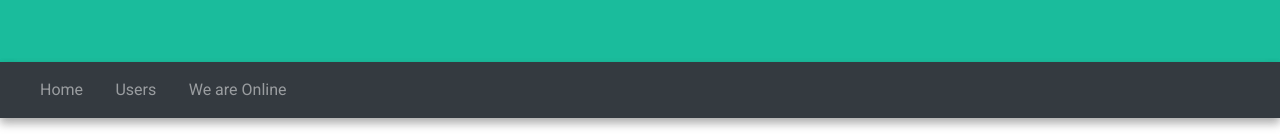
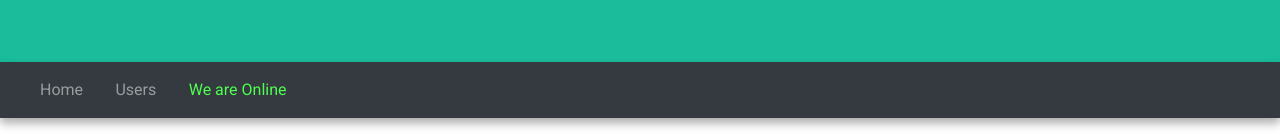
Before and after one commit to chiddy50/VueJsWithFirebase, a Vue app: page / in a window 1280 px wide. Shown: the part 130-270 px from the top of the page. Built offline with nearby package versions, Linux system fonts and the light colour scheme; what vue-uuid would draw is missing.

Commit message:
Final commit

```diff
--- a/index.html
+++ b/index.html
@@ -9,7 +9,7 @@
     <script src="https://ajax.googleapis.com/ajax/libs/jquery/3.4.1/jquery.min.js"></script>
 		<script src="https://cdnjs.cloudflare.com/ajax/libs/popper.js/1.16.0/umd/popper.min.js"></script>
     <script src="https://maxcdn.bootstrapcdn.com/bootstrap/4.4.1/js/bootstrap.min.js"></script>
-    <title>vue-firebase</title>
+    <title>Vue-Firebase</title>
 
   </head>
   <body>
--- a/src/components/Navbar.vue
+++ b/src/components/Navbar.vue
@@ -21,7 +21,7 @@
                       <a disabled class="nav-link online">We are Online</a>
                     </li>
                     <li v-else class="nav-item">
-                      <a disabled class="nav-link online">We are Offline</a>
+                      <a disabled class="offline">We are Offline</a>
                     </li>
                 </ul>
             </div>
@@ -58,7 +58,7 @@ export default {
 
 <style scoped>
 .header{
-    background: #1abc9c;
+  background: #1abc9c;
 }
 
 .disabled{
@@ -66,11 +66,23 @@ export default {
 }
 
 .online{
-  color: #4eff4e;
+  color: #4eff4e !important;
+  display: block;
+  padding: .5rem 1rem;
 }
 
 .offline{
-  color: #e41111;
+  color: #f50c0c !important;
+  display: block;
+  padding: .5rem 1rem;
+}
+
+@media (min-width: 576px) {
+  .online, .offline{
+    padding-right: .5rem;
+    padding-left: .5rem;
+  }
+
 }
 
 .app-title{
@@ -78,7 +90,7 @@ export default {
 }
 
 .box{
-    box-shadow: 0 4px 8px 0 rgba(29, 28, 28, 0.2), 0 6px 10px 0 rgba(0, 0, 0, 0.19);
+  box-shadow: 0 4px 8px 0 rgba(29, 28, 28, 0.2), 0 6px 10px 0 rgba(0, 0, 0, 0.19);
 }
 
 .anchor-tags{
--- a/src/router/index.js
+++ b/src/router/index.js
@@ -4,7 +4,7 @@ import Dashboard from '@/components/Dashboard';
 import Users from '@/components/Users';
 import NotFound from '@/components/NotFound';
 
-Vue.use(Router)
+Vue.use(Router);
 
 export default new Router({
   mode: 'history',
--- a/src/store/store.js
+++ b/src/store/store.js
@@ -6,7 +6,6 @@ import actions from './actions.js';
 import mutations from './mutations.js';
 Vue.use(Vuex);
 
-
 export const store = new Vuex.Store({
   state,
   getters,
```
Also changed, not shown: src/main.js (+9 -9 lines), assets/fonts/Rubik-Regular.ttf (deleted), 1 other file (tests, documents, lock files or other folders).
